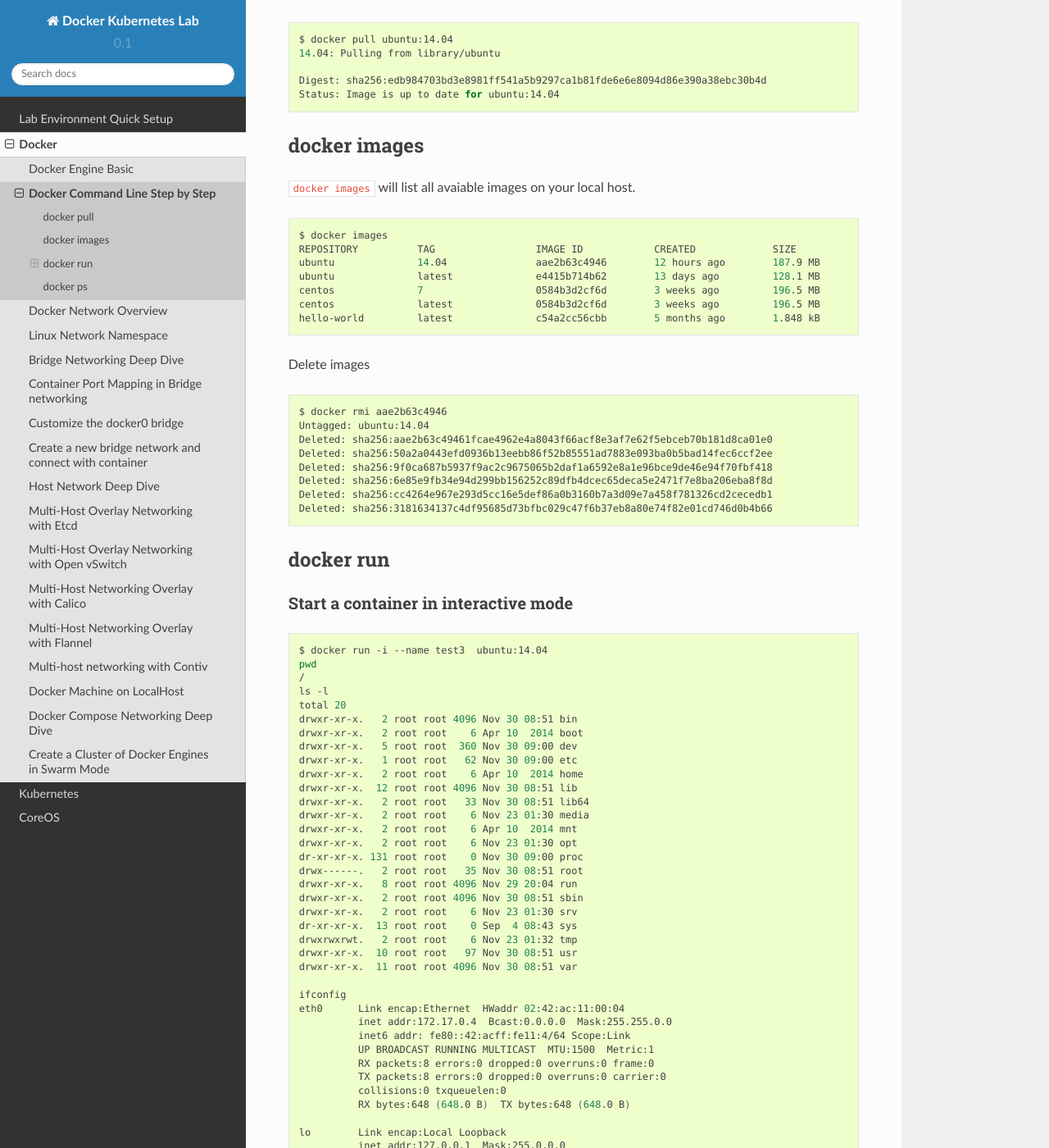
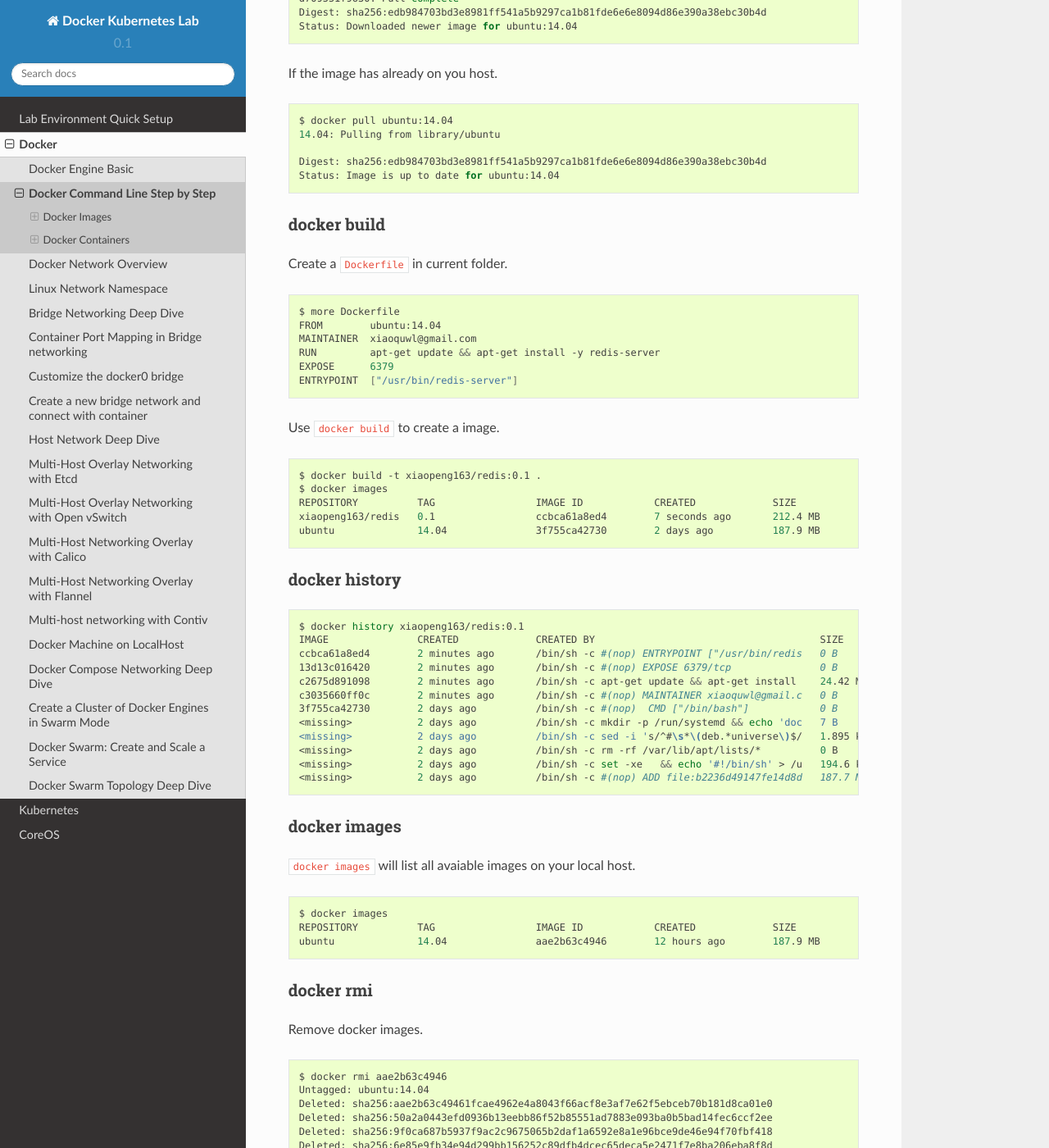
Before and after one commit to xiaopeng163/docker-k8s-lab, a Sphinx documentation site: the page built from docs/source/docker/docker-cli.rst, in a window 1280 px wide and 1400 px high, scrolled down 504 px. Shown: the whole window at 82% size. Built offline with Sphinx 7.4.7 and the Read the Docs theme 2.0.0, drawn with Linux system fonts in a browser that asks for light colours; some of the changed text lies outside the part shown.

Commit message:
change some lab steps
Signed-off-by: Peng Xiao <xiaoquwl@gmail.com>

```diff
--- a/docs/source/docker.rst
+++ b/docs/source/docker.rst
@@ -21,3 +21,5 @@ Docker
    docker/docker-machine
    docker/docker-compose
    docker/docker-swarm
+   docker/docker-swarm-service
+   docker/docker-swarm-topo
--- a/docs/source/docker/docker-cli.rst
+++ b/docs/source/docker/docker-cli.rst
@@ -1,8 +1,13 @@
 Docker Command Line Step by Step
 ================================
 
+Docker Images
+-------------
+
+Docker images can be pulled from the docker hub, or build from ``Dockerfile``.
+
 docker pull
-------------
+~~~~~~~~~~~~
 
 ``docker pull`` will pull a docker image from image registry, it's docker hub by default.
 
@@ -29,9 +34,51 @@ If the image has already on you host.
   Digest: sha256:edb984703bd3e8981ff541a5b9297ca1b81fde6e6e8094d86e390a38ebc30b4d
   Status: Image is up to date for ubuntu:14.04
 
+docker build
+~~~~~~~~~~~~
+
+Create a ``Dockerfile`` in current folder.
+
+.. code-block:: bash
+
+  $ more Dockerfile
+  FROM        ubuntu:14.04
+  MAINTAINER  xiaoquwl@gmail.com
+  RUN         apt-get update && apt-get install -y redis-server
+  EXPOSE      6379
+  ENTRYPOINT  ["/usr/bin/redis-server"]
+
+Use ``docker build`` to create a image.
+
+.. code-block:: bash
+
+  $ docker build -t xiaopeng163/redis:0.1 .
+  $ docker images
+  REPOSITORY          TAG                 IMAGE ID            CREATED             SIZE
+  xiaopeng163/redis   0.1                 ccbca61a8ed4        7 seconds ago       212.4 MB
+  ubuntu              14.04               3f755ca42730        2 days ago          187.9 MB
+
+docker history
+~~~~~~~~~~~~~~
+
+.. code-block:: bash
+
+  $ docker history xiaopeng163/redis:0.1
+  IMAGE               CREATED             CREATED BY                                      SIZE                COMMENT
+  ccbca61a8ed4        2 minutes ago       /bin/sh -c #(nop) ENTRYPOINT ["/usr/bin/redis   0 B
+  13d13c016420        2 minutes ago       /bin/sh -c #(nop) EXPOSE 6379/tcp               0 B
+  c2675d891098        2 minutes ago       /bin/sh -c apt-get update && apt-get install    24.42 MB
+  c3035660ff0c        2 minutes ago       /bin/sh -c #(nop) MAINTAINER xiaoquwl@gmail.c   0 B
+  3f755ca42730        2 days ago          /bin/sh -c #(nop)  CMD ["/bin/bash"]            0 B
+  <missing>           2 days ago          /bin/sh -c mkdir -p /run/systemd && echo 'doc   7 B
+  <missing>           2 days ago          /bin/sh -c sed -i 's/^#\s*\(deb.*universe\)$/   1.895 kB
+  <missing>           2 days ago          /bin/sh -c rm -rf /var/lib/apt/lists/*          0 B
+  <missing>           2 days ago          /bin/sh -c set -xe   && echo '#!/bin/sh' > /u   194.6 kB
+  <missing>           2 days ago          /bin/sh -c #(nop) ADD file:b2236d49147fe14d8d   187.7 MB
+
 
 docker images
--------------
+~~~~~~~~~~~~~
 
 ``docker images`` will list all avaiable images on your local host.
 
@@ -40,12 +87,11 @@ docker images
   $ docker images
   REPOSITORY          TAG                 IMAGE ID            CREATED             SIZE
   ubuntu              14.04               aae2b63c4946        12 hours ago        187.9 MB
-  ubuntu              latest              e4415b714b62        13 days ago         128.1 MB
-  centos              7                   0584b3d2cf6d        3 weeks ago         196.5 MB
-  centos              latest              0584b3d2cf6d        3 weeks ago         196.5 MB
-  hello-world         latest              c54a2cc56cbb        5 months ago        1.848 kB
 
-Delete images
+docker rmi
+~~~~~~~~~~
+
+Remove docker images.
 
 .. code-block:: bash
 
@@ -58,8 +104,9 @@ Delete images
   Deleted: sha256:cc4264e967e293d5cc16e5def86a0b3160b7a3d09e7a458f781326cd2cecedb1
   Deleted: sha256:3181634137c4df95685d73bfbc029c47f6b37eb8a80e74f82e01cd746d0b4b66
 
-docker run
-----------
+
+Docker Containers
+-----------------
 
 
 Start a container in interactive mode
@@ -117,33 +164,19 @@ Start a container in interactive mode
 Start a container in background
 ~~~~~~~~~~~~~~~~~~~~~~~~~~~~~~~
 
-.. code-block:: bash
-
-  $ docker run -d --name test3 ubuntu:14.04
-  92848c122db630178f85ad29abc560c13b260cc0a8c63d4cbdaa01de5e3d1b42
-  $ docker ps -a
-  CONTAINER ID        IMAGE               COMMAND                  CREATED             STATUS                      PORTS               NAMES
-  92848c122db6        ubuntu:14.04        "/bin/bash"              13 seconds ago      Exited (0) 12 seconds ago                       test3
-  8975cb01d142        centos:7            "/bin/bash -c 'while "   24 hours ago        Up 24 hours                                     test2
-  4fea95f2e979        centos:7            "/bin/bash -c 'while "   2 days ago          Up 2 days                                       test1
-
-
-
-docker ps
----------
-
-``docker ps`` will list all running containers, and ``docker ps -a`` will list all containers include exited.
+Start a container in background using ``xiaopeng163/redis:0.1`` image, and the name of the container is ``demo``.
+Through ``docker ps`` we can see all running Containers
 
 .. code-block:: bash
 
+  $ docker run -d --name demo xiaopeng163/redis:0.1
+  4791db4ff0ef5a1ad9ff7c405bd7705d95779b2e9209967ffbef66cbaee80f3a
   $ docker ps
-  CONTAINER ID        IMAGE               COMMAND                  CREATED             STATUS              PORTS               NAMES
-  4fea95f2e979        centos:7            "/bin/bash -c 'while "   6 days ago          Up 3 seconds                            test1
-  $ docker ps -a
-  CONTAINER ID        IMAGE               COMMAND                  CREATED             STATUS                      PORTS               NAMES
-  c05d6d379459        centos:7            "/bin/bash -c 'while "   3 days ago          Exited (137) 11 hours ago                       test3
-  8975cb01d142        centos:7            "/bin/bash -c 'while "   5 days ago          Exited (137) 3 days ago                         test2
-  4fea95f2e979        centos:7            "/bin/bash -c 'while "   6 days ago          Up 6 seconds                                    test1
+  CONTAINER ID        IMAGE                   COMMAND                  CREATED             STATUS              PORTS               NAMES
+  4791db4ff0ef        xiaopeng163/redis:0.1   "/usr/bin/redis-serve"   5 seconds ago       Up 4 seconds        6379/tcp            demo
+
+stop/remove containers
+~~~~~~~~~~~~~~~~~~~~~~
 
 Sometime, we want to manage multiple containers each time,  like ``start``, ``stop``, ``rm``.
 
--- /dev/null
+++ b/docs/source/docker/docker-swarm-topo.rst
@@ -0,0 +1,2 @@
+Docker Swarm Topology Deep Dive
+===============================
```
Also changed, not shown: docs/source/docker/docker-swarm-service.rst (added, +87 -0 lines).
